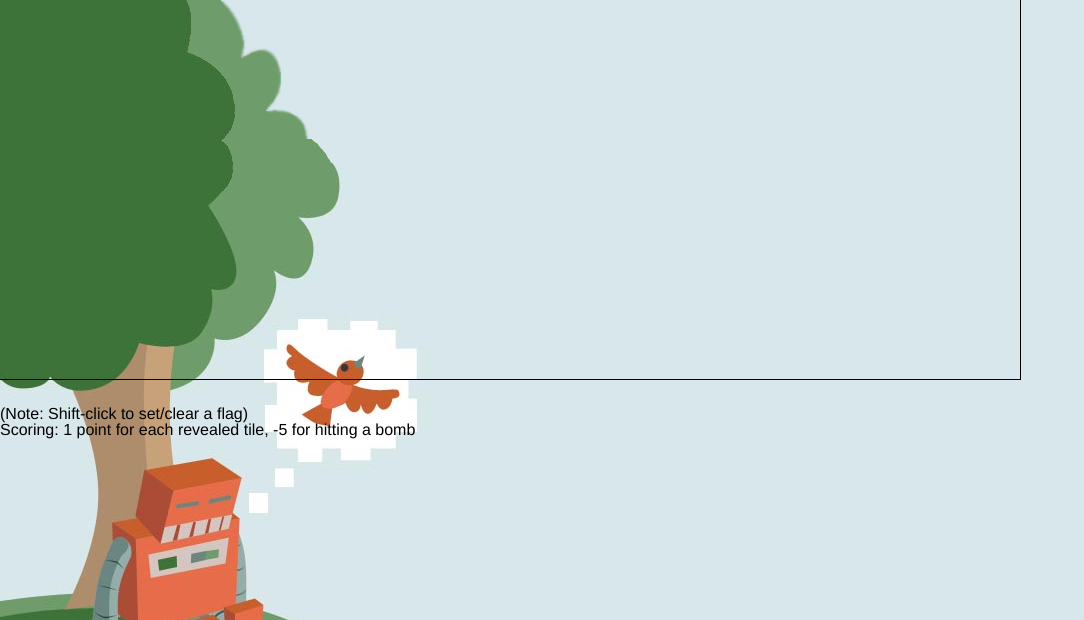
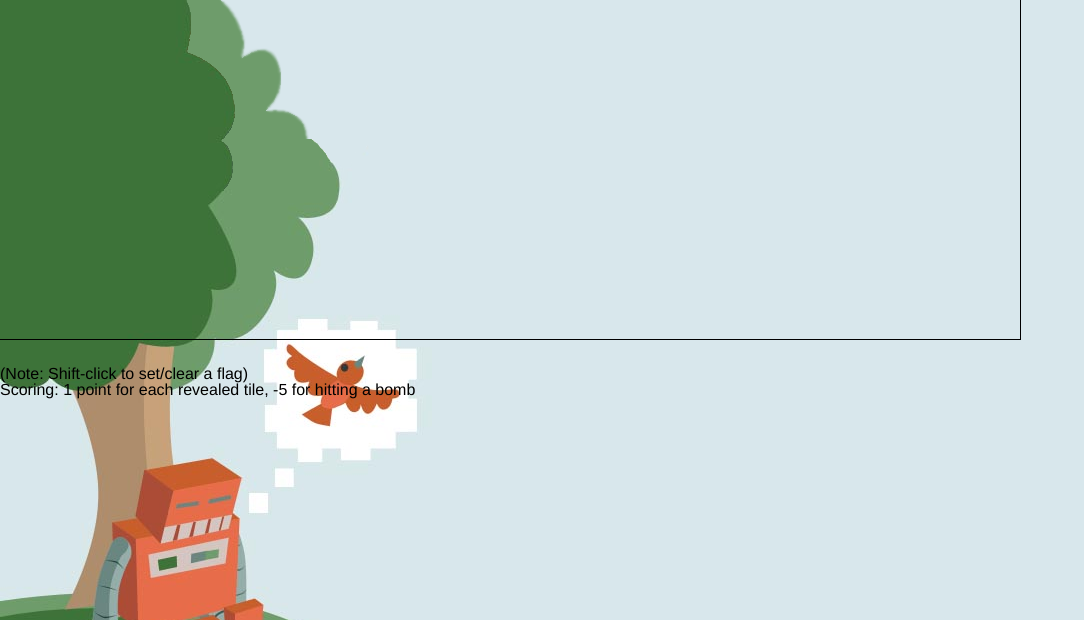
Before and after one commit to jcohen/multisweeper, a Node server app: template public/templates/board.hbs in a window 1280 px wide. Shown: the part 61-681 px from the top of the page, without its empty margins (0-1084 px from the left). Run offline with Node 20, Linux system fonts and the light colour scheme; the template is opened without the code that fills it: most values are stand-ins (such as "Sample title", 1, 10 or a date in 2020); some libraries are stand-ins or nearby versions.

Commit message:
hide the board correctly pre game start (regression) tweak board border height

```diff
--- a/public/stylesheets/multisweeper.css
+++ b/public/stylesheets/multisweeper.css
@@ -132,7 +132,7 @@ html {
 
 .board {
     width: 1020px;
-    height: 380px;
+    height: 340px;
     border-right: 1px solid;
     border-bottom: 1px solid;
     margin-bottom: 10px;
--- a/public/templates/board.hbs
+++ b/public/templates/board.hbs
@@ -7,7 +7,7 @@
 </ul>
 
 <div class="clear"></div>
-<div data-board-id="{{uuid}}" class="board">
+<div data-board-id="{{uuid}}" class="board {{active}}">
   {{#index board}}
   <div data-row-id="{{idx}}" class="row">
     {{#index line}}
```
